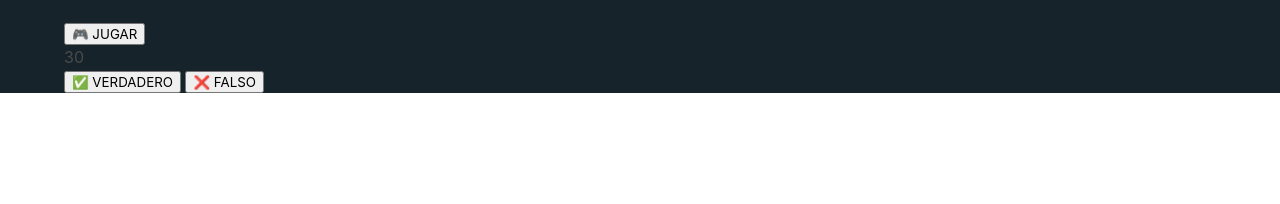
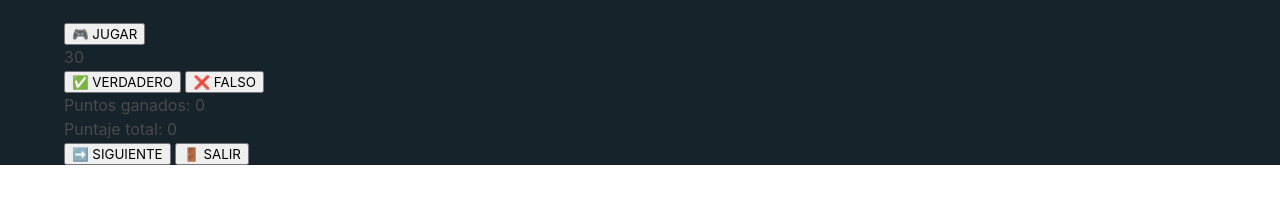
Before and after one commit to Silber16/Almacen-factos, a plain HTML site: page Frontend/quiz.html in a window 1280 px wide. Shown: the part 76-280 px from the top of the page. Drawn offline with nearby package versions, Linux system fonts and the light colour scheme.

Commit message:
defino el estado result, donde se van a mostrar iconos si la respuesta fue correcta o no, y se le va a mostrar los puntajes. tambien botones para seguir jugando o salir del quiz.

```diff
--- a/Frontend/quiz.html
+++ b/Frontend/quiz.html
@@ -33,6 +33,21 @@
                     <button id="btn-falso" class="boton-respuesta falso">❌ FALSO</button>
                 </div>
             </div>
+
+            <!--Estado RESULT-->
+            <div id="result" class="screen">
+                <div id="resultado-icono"></div>
+                <div id="resultado-mensaje"></div>
+                <div class="puntaje-info">
+                    <p>Puntos ganados: <span id="puntos-ganados" class="accent">0</span></p>
+                    <p>Puntaje total: <span id="puntaje-total" class="accent">0</span></p>
+                </div>
+                <div class="botones-resultado">
+                    <button id="btn-siguiente" class="boton">➡️ SIGUIENTE</button>
+                    <button id="btn-salir" class="boton-secundario">🚪 SALIR</button>
+                </div>
+            </div>
         </div>
+        <script src="quiz.js"></script>
     </body>
 </html>
```
